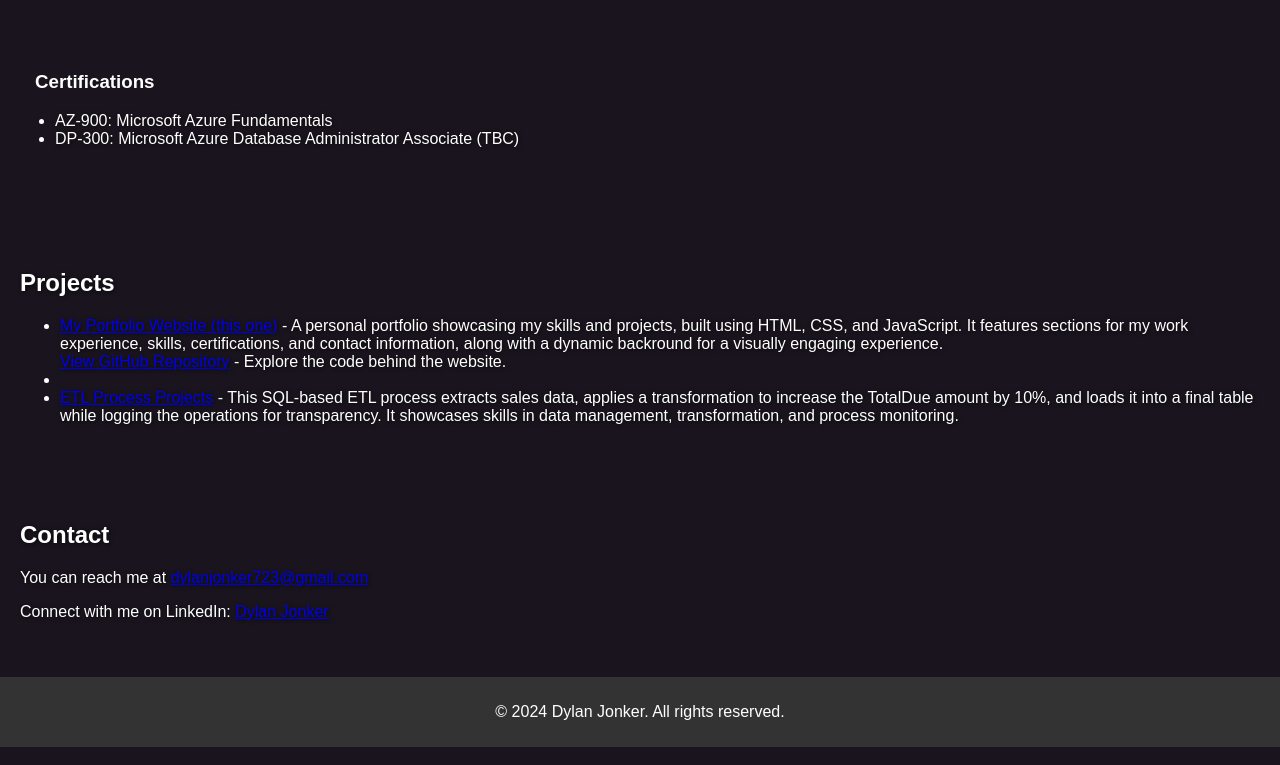
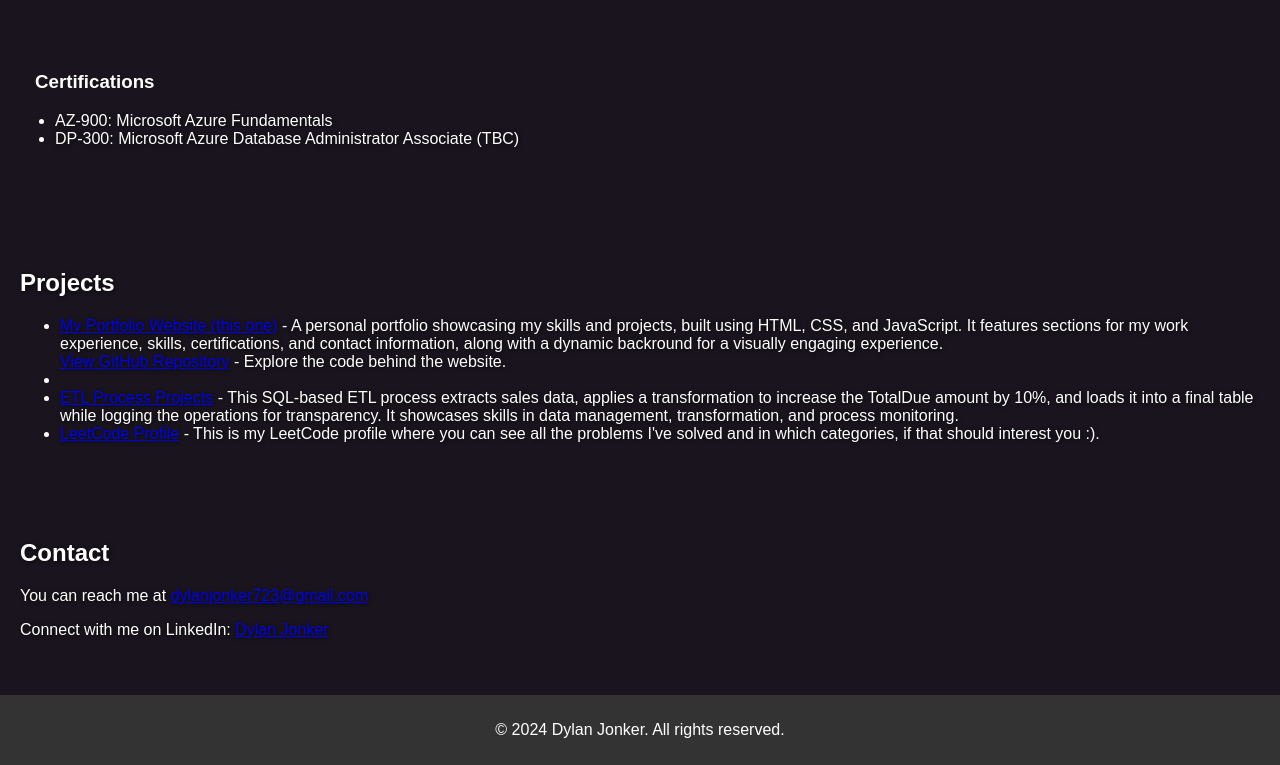
Before and after one commit to DylieD/DylanJonker.github.io, a plain HTML site: page index.html in a window 1280 px wide. Shown: the part 1199-1964 px from the top of the page. Drawn offline with Linux system fonts and the light colour scheme.

Commit message:
Added LeetCode link

```diff
--- a/index.html
+++ b/index.html
@@ -91,6 +91,9 @@
                 <li>
                     <a href="https://github.com/DylieD/ETLProcess_project"> ETL Process Projects</a> - This SQL-based ETL process extracts sales data, applies a transformation to increase the TotalDue amount by 10%, and loads it into a final table while logging the operations for transparency. It showcases skills in data management, transformation, and process monitoring.
                 </li>
+                <li>
+                    <a href="https://leetcode.com/u/DylieD/"> LeetCode Profile</a> - This is my LeetCode profile where you can see all the problems I've solved and in which categories, if that should interest you :).
+                </li>
                     <!-- Add more projects as needed -->
             </ul>
         </section>
```
